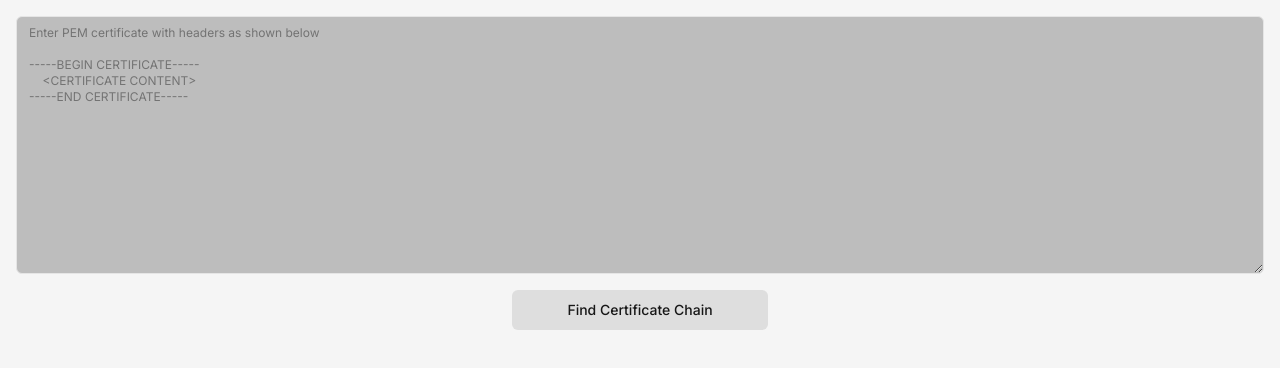
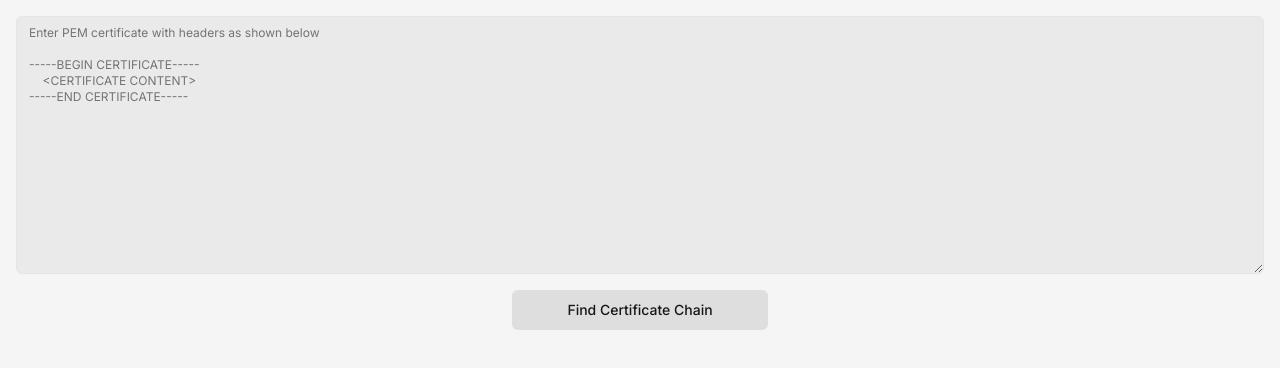
Before and after one commit to groupsvkg/x509, a Next.js app: page /certificate/1 in a window 1280 px wide. Shown: the top 368 px of the page. Built offline with nearby package versions, Linux system fonts and the light colour scheme.

Commit message:
Update textarea background opacity

```diff
--- a/app/(root)/(routes)/certificate/[certificateId]/page.tsx
+++ b/app/(root)/(routes)/certificate/[certificateId]/page.tsx
@@ -50,7 +50,7 @@ const CertificateIdPage = () => {
 -----END CERTIFICATE-----`}
         spellCheck={false}
         value={textInput}
-        className="bg-primary/25 text-xs text-cyan-500"
+        className="bg-primary/5 text-xs text-cyan-500"
       />
       <Button
         onClick={onClick}
```
